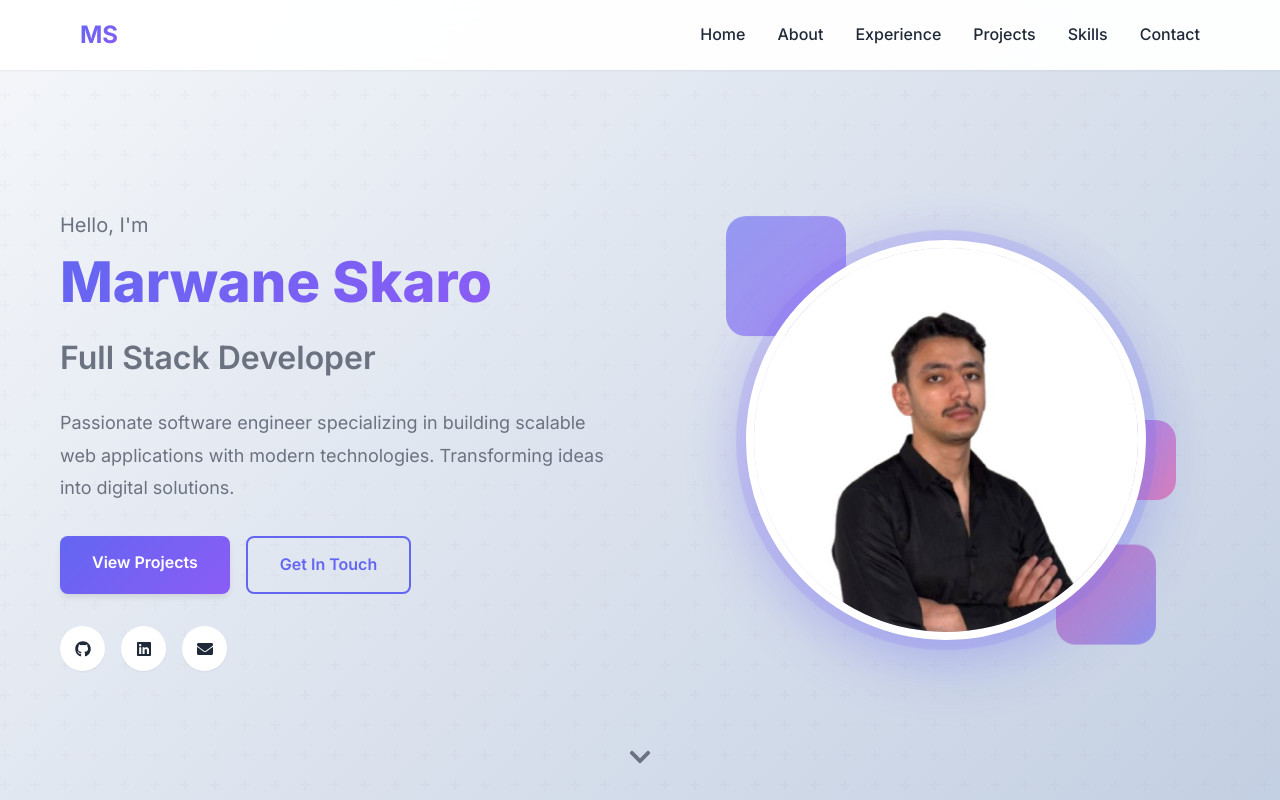
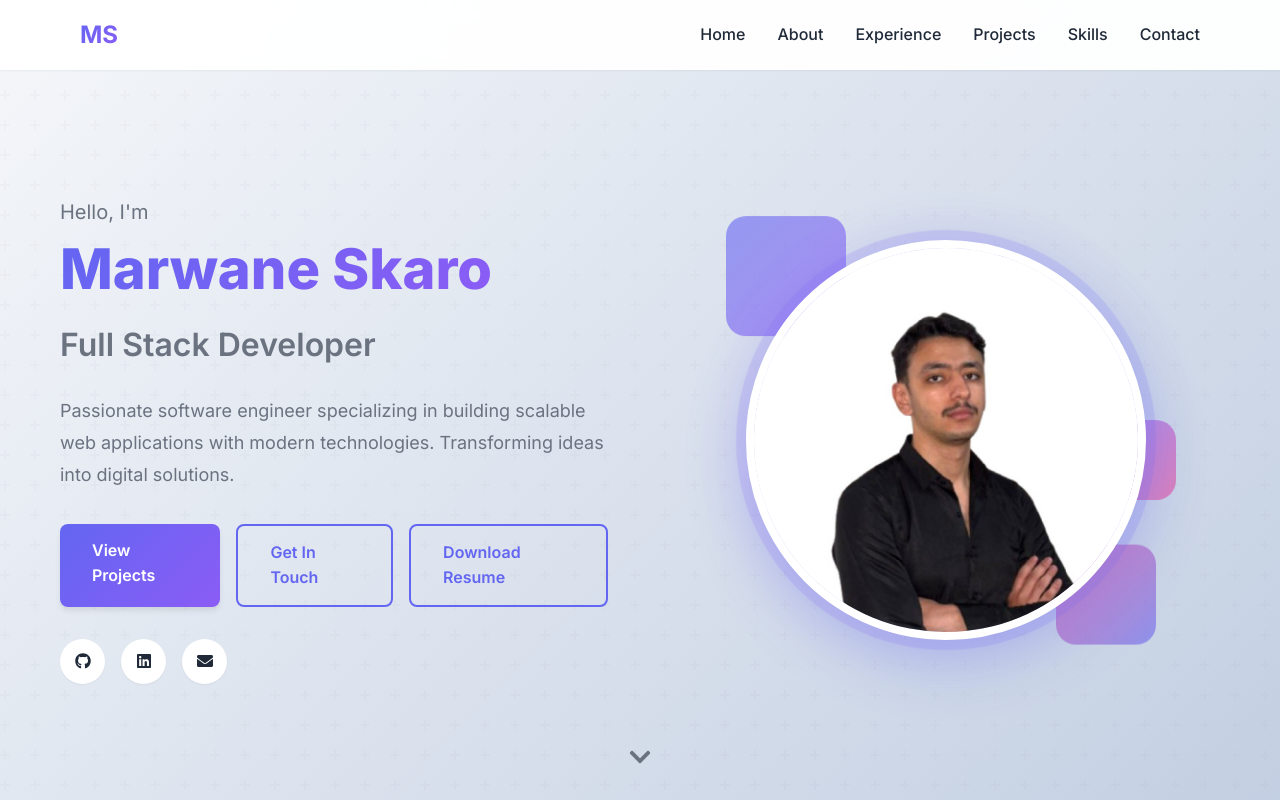
Before and after one commit to marwane2001/Portfoliov0, a React (Vite) app: page / in a window 1280 px wide. Shown: the top 800 px of the page. Built offline with nearby package versions, Linux system fonts and the light colour scheme.

Commit message:
Feat: Add resume download button

```diff
--- a/src/components/Hero.jsx
+++ b/src/components/Hero.jsx
@@ -20,6 +20,7 @@
                         <div className="hero-buttons">
                             <a href="#projects" className="btn btn-primary">View Projects</a>
                             <a href="#contact" className="btn btn-secondary">Get In Touch</a>
+                            <a href="/resume.pdf" download="Marwane_Skaro_Resume.pdf" className="btn btn-secondary">Download Resume</a>
                         </div>
                         <div className="social-links">
                             <a href="https://github.com/marwane2001" target="_blank" rel="noopener noreferrer" aria-label="GitHub">
```
Also changed, not shown: 1 other file (tests, documents, lock files or other folders).
